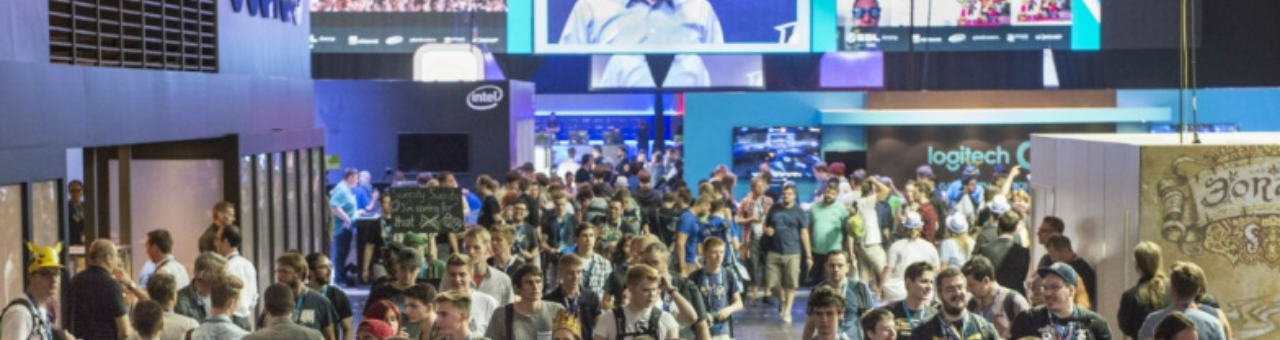
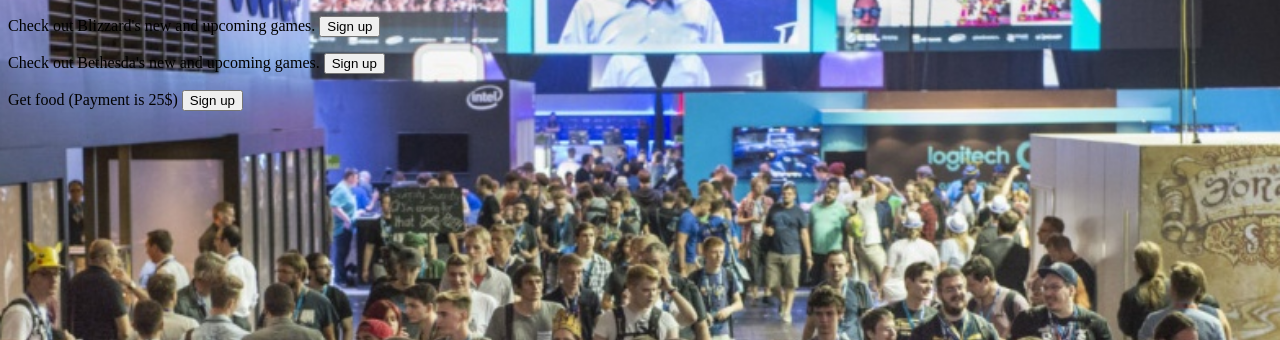
Before and after one commit to DonNinja/VSH2B_skil4, a PHP site: page /hlutir.php in a window 1280 px wide. Shown: the part 100-440 px from the top of the page. Run offline with PHP 8.4, Linux system fonts and the light colour scheme; data that the repository does not hold is empty.

Commit message:
Vann í sign up á einhverju activity, en maður getur skráð sig oft á sama.

```diff
--- a/hlutir.php
+++ b/hlutir.php
@@ -35,6 +35,21 @@ $servername = "tsuts.tskoli.is";
 				</div>
 			</nav>
 
-
+		<div class="cont">
+			<form method="post" action="join_activity.php">
+			    <p>
+				    Check out Blizzard's new and upcoming games.
+			        <button name="atburdur" id="atburdur-1" type="submit" value="1">Sign up</button>
+			    </p>
+			    <p>
+			    	Check out Bethesda's new and upcoming games.
+			        <button name="atburdur" id="atburdur-2" type="submit" value="2">Sign up</button>
+			    </p>
+			    <p>
+			    	Get food (Payment is 25$)
+			        <button name="atburdur" id="atburdur-3" type="submit" value="3">Sign up</button>
+			    </p>
+			</form>
+		</div>
 </body>
 </html>
--- a/index.php
+++ b/index.php
@@ -28,7 +28,7 @@
 				<div class="navv">
 					<a href="index.php"><nav class="navi">Home</nav></a>
 					<a href="sign_in.php"><nav class="navi">Sign in</nav></a>
-					<a href="join_activity.php"><nav class="navi">Activities</nav></a>
+					<a href="hlutir.php"><nav class="navi">Activities</nav></a>
 					<a href="sign_up.php"><nav class="navi">Sign up</nav></a>
 					<?php if (isset($_SESSION['loggedin']) && $_SESSION['loggedin'] == true) {echo '<a href="log_out.php"><nav class="navi navi-4 navi-y">Sign out</nav></a>';} ?>
 				</div>
@@ -47,8 +47,8 @@
 			<div class="cont3text">
 				 <span class="tital">On the current line-up we have</span>
 				 <ul>
-				 	<li>Booth to try a few upcoming games.</li>
-				 	<li>Booth to try a few hardware items(VR, the next upcoming consoles)</li>
+				 	<li>Booths to try a few upcoming games.</li>
+				 	<li>Booths to try a few hardware items(VR, the next upcoming consoles)</li>
 				 </ul>
 			</div>
 		</div>
```
Also changed, not shown: join_activity.php (+19 -5 lines).
